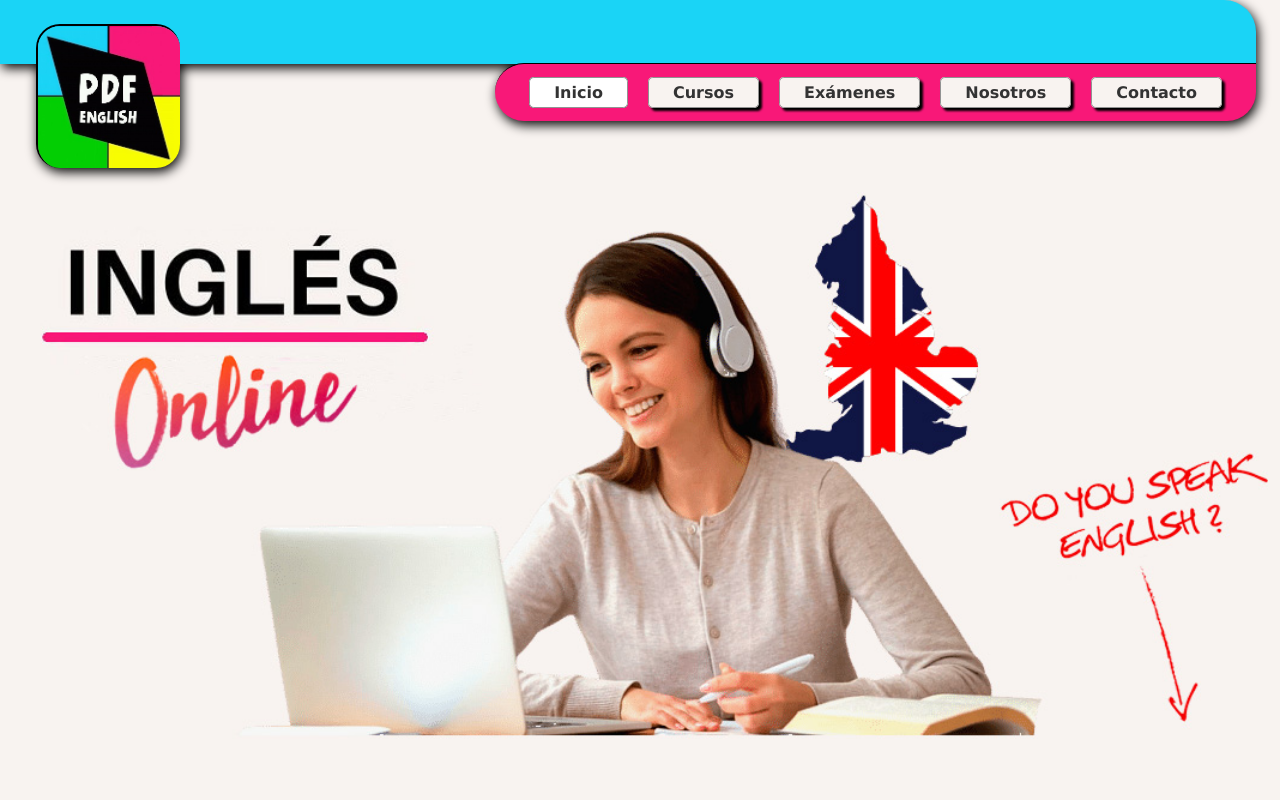
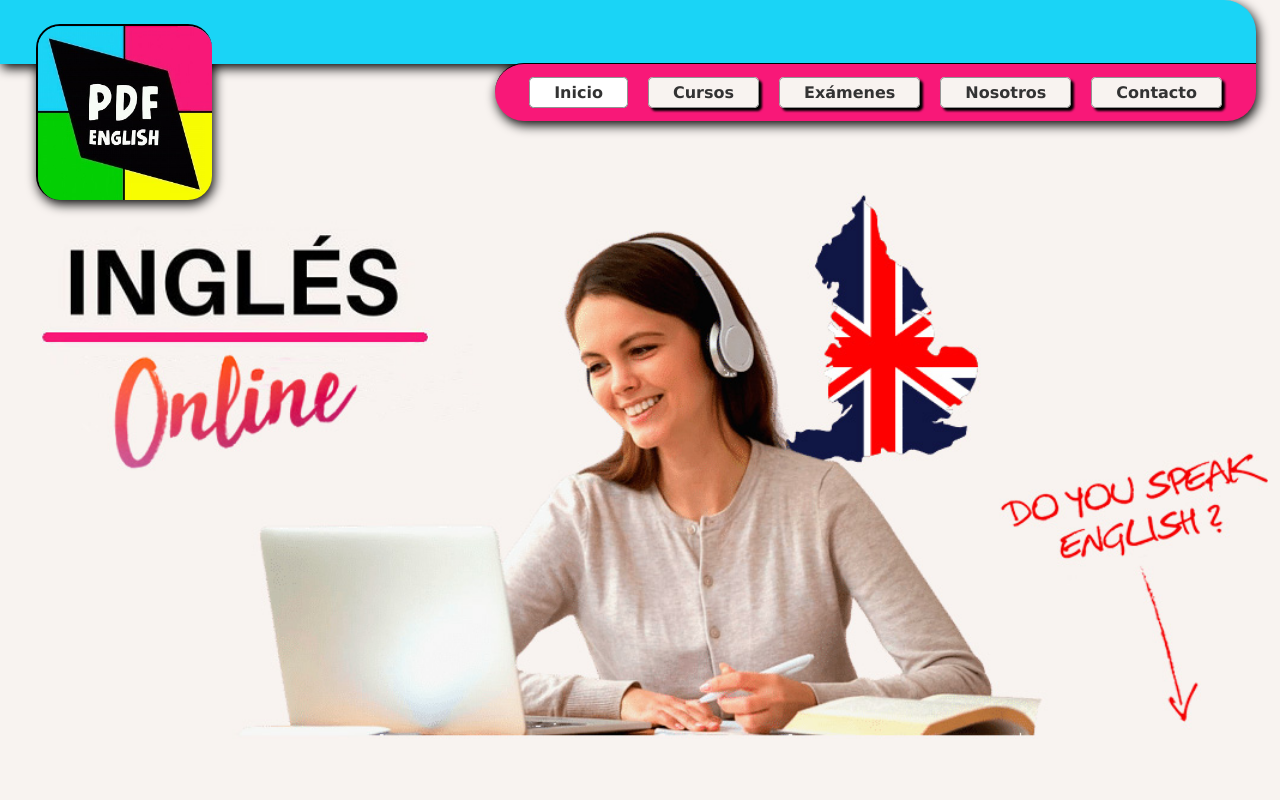
Before and after one commit to fdefortunyDev/PDF_English, a plain HTML site: page index.html in a window 1280 px wide. Shown: the top 800 px of the page. Drawn offline with nearby package versions, Linux system fonts and the light colour scheme; a web font is replaced by a local one.

```diff
--- a/index.html
+++ b/index.html
@@ -10,7 +10,7 @@
     <meta name="author" content="Federico de Fortuny" />
     <meta name="copyright" content="PDF English" />
     <meta name="keywords" content="Clases de ingles, curso de ingles, inglés online, inglés, learn, classes, aprender inglés, PDF, PDF English, exñamenes de inglés,
-                Inlés para niños, idiomas, a1,a2,b1,b2,c1,c2, first, cambridge, courses, english clases">
+                Inlés para niños, idiomas, a1,a2,b1,b2,c1,c2, inicial, intermedio, avanzado, first, cambridge, courses, english clases">
     <link href="https://cdn.jsdelivr.net/npm/bootstrap@5.2.0/dist/css/bootstrap.min.css" rel="stylesheet"
         integrity="sha384-gH2yIJqKdNHPEq0n4Mqa/HGKIhSkIHeL5AyhkYV8i59U5AR6csBvApHHNl/vI1Bx" crossorigin="anonymous">
     <link rel="stylesheet" href="./styles/styles.css">
--- a/styles/styles.scss
+++ b/styles/styles.scss
@@ -555,7 +555,7 @@
         border-top: solid 2px;
         border-left: solid 2px;
         border-color: $black;
-        width: 9rem;
+        width: 11rem;
         animation: rotacion 1.6s 1;
     }
 
@@ -567,7 +567,7 @@
         border-top: solid 2px;
         border-left: solid 2px;
         border-color: $black;
-        width: 9rem;
+        width: 11rem;
     }
 
     .carrousel {
```
Also changed, not shown: styles/partials/_header.scss (added), styles/styles.css, 1 other file.
